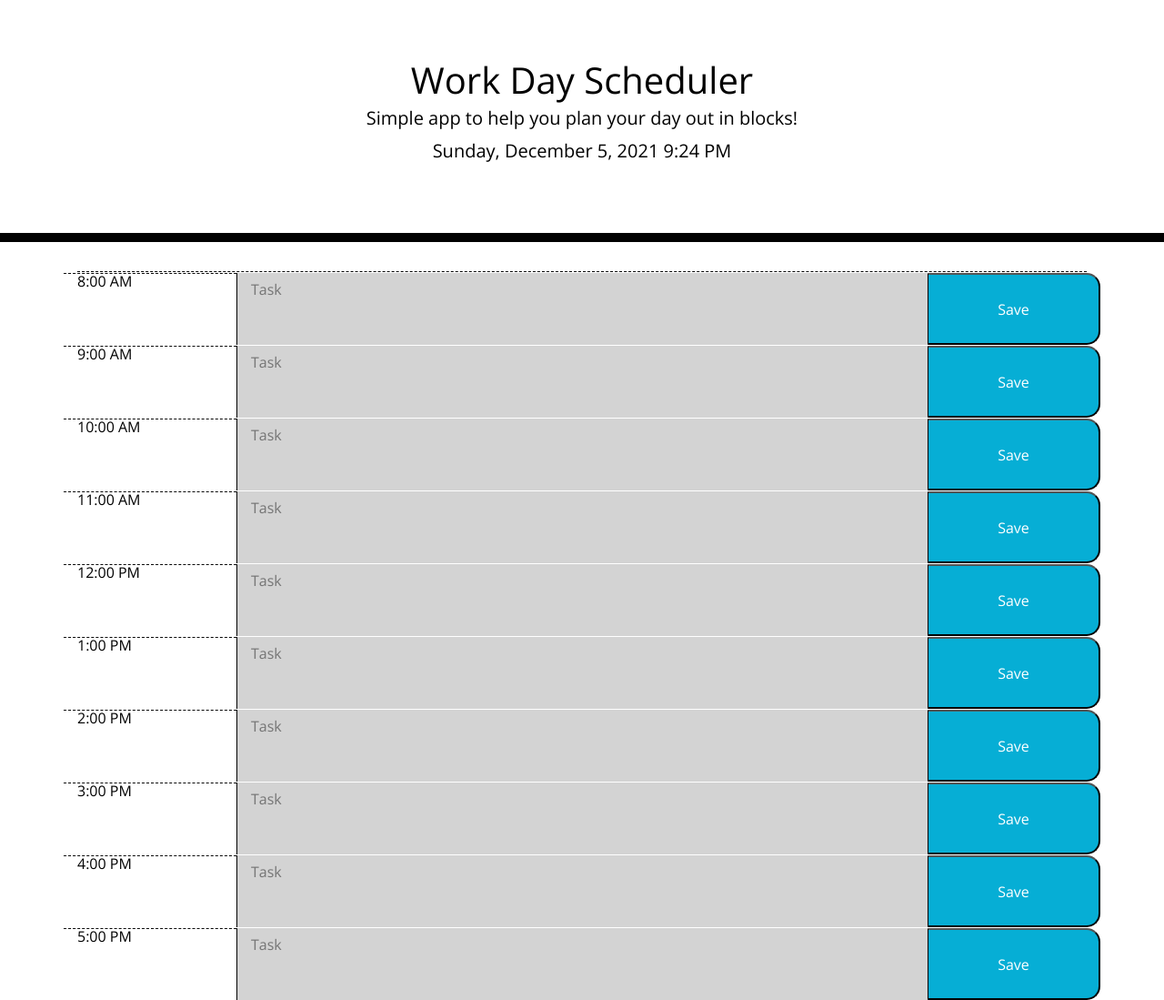
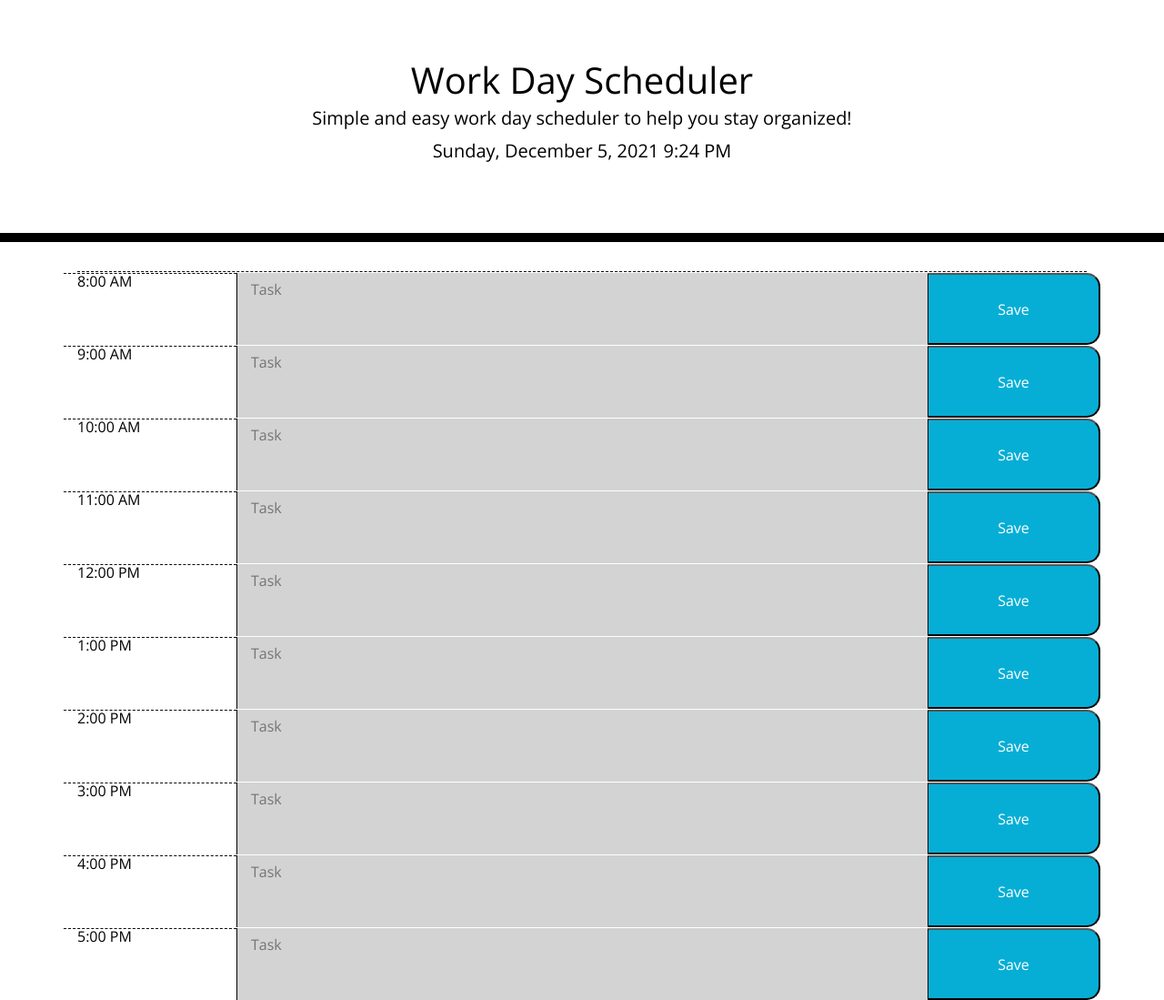
Before and after one commit to BrendanBischoff/work-day-scheduler, a plain HTML site: page index.html in a window 1280 px wide. Shown: the whole page at 91% size. Drawn offline with nearby package versions, Linux system fonts and the light colour scheme.

Commit message:
updated readme and hero text.

```diff
--- a/index.html
+++ b/index.html
@@ -35,7 +35,7 @@
     <!-- title with current time -->
     <header class="jumbotron">
       <h1 class="display">Work Day Scheduler</h1>
-      <p class="lead">Simple app to help you plan your day out in blocks!</p>
+      <p class="lead">Simple and easy work day scheduler to help you stay organized!</p>
       <p id="currentDay" class="lead"></p>
     </header>
     <div class="container">
```
Also changed, not shown: 1 other file.
